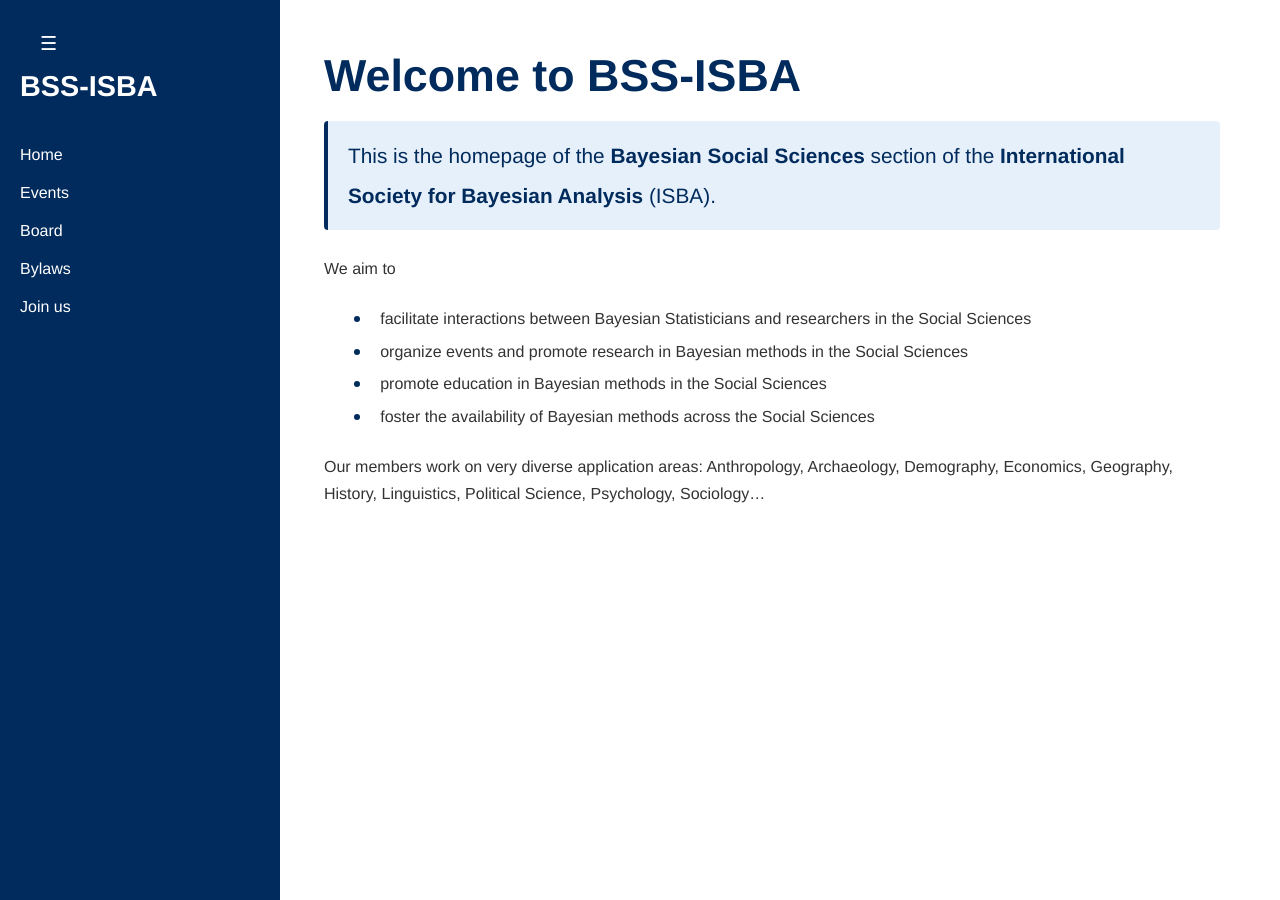
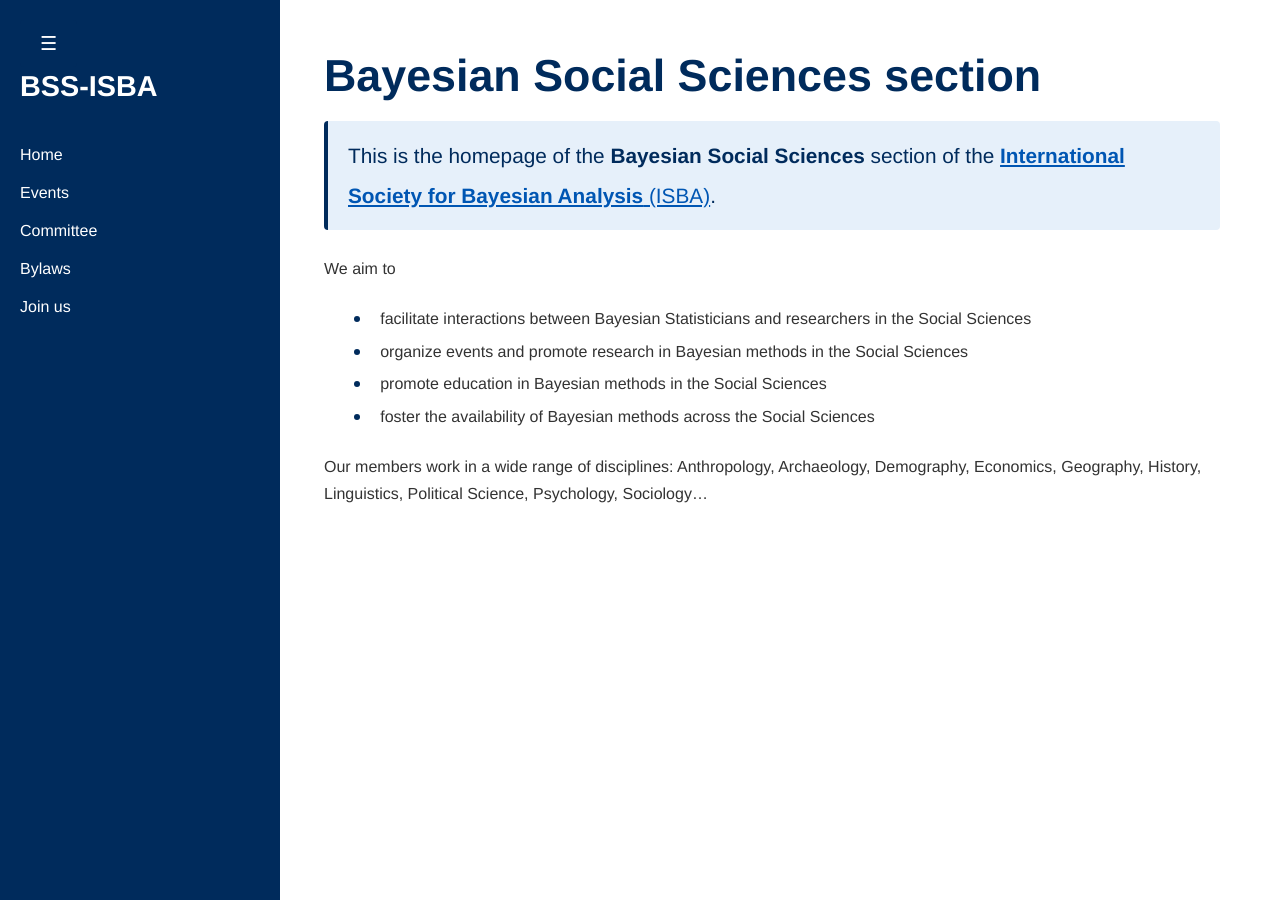
Before and after one commit to BSS-ISBA/BSS-ISBA.github.io, a Jekyll site: the page built from index.md, in a window 1280 px wide. Built offline with Jekyll 4.4.1, drawn with Linux system fonts in a browser that asks for light colours.

Commit message:
homepage

```diff
--- a/_layouts/default.html
+++ b/_layouts/default.html
@@ -16,7 +16,7 @@
       <ul>
         <li><a href="{{ '/' | relative_url }}">Home</a></li>
         <li><a href="{{ '/events/' | relative_url }}">Events</a></li>
-        <li><a href="{{ '/board/' | relative_url }}">Board</a></li>
+        <li><a href="{{ '/committee/' | relative_url }}">Committee</a></li>
         <li><a href="{{ '/bylaws/' | relative_url }}">Bylaws</a></li>
         <li><a href="{{ '/membership/' | relative_url }}">Join us</a></li>
       </ul>
--- a/index.md
+++ b/index.md
@@ -3,9 +3,9 @@
 title: Home
 ---
 
-# Welcome to BSS-ISBA
+# Bayesian Social Sciences section
 
-This is the homepage of the **Bayesian Social Sciences** section of the **International Society for Bayesian Analysis** (ISBA).
+This is the homepage of the <b>Bayesian Social Sciences</b> section of the <a href="https://bayesian.org"><b>International Society for Bayesian Analysis</b> (ISBA)</a>.
 
 We aim to
 * facilitate interactions between Bayesian Statisticians and researchers in the Social Sciences
@@ -13,4 +13,4 @@
 * promote education in Bayesian methods in the Social Sciences
 * foster the availability of Bayesian methods across the Social Sciences
 
-Our members work on very diverse application areas: Anthropology, Archaeology, Demography, Economics, Geography, History, Linguistics, Political Science, Psychology, Sociology...
+Our members work in a wide range of disciplines: Anthropology, Archaeology, Demography, Economics, Geography, History, Linguistics, Political Science, Psychology, Sociology...
```
Also changed, not shown: board.md (deleted, +0 -47 lines).
